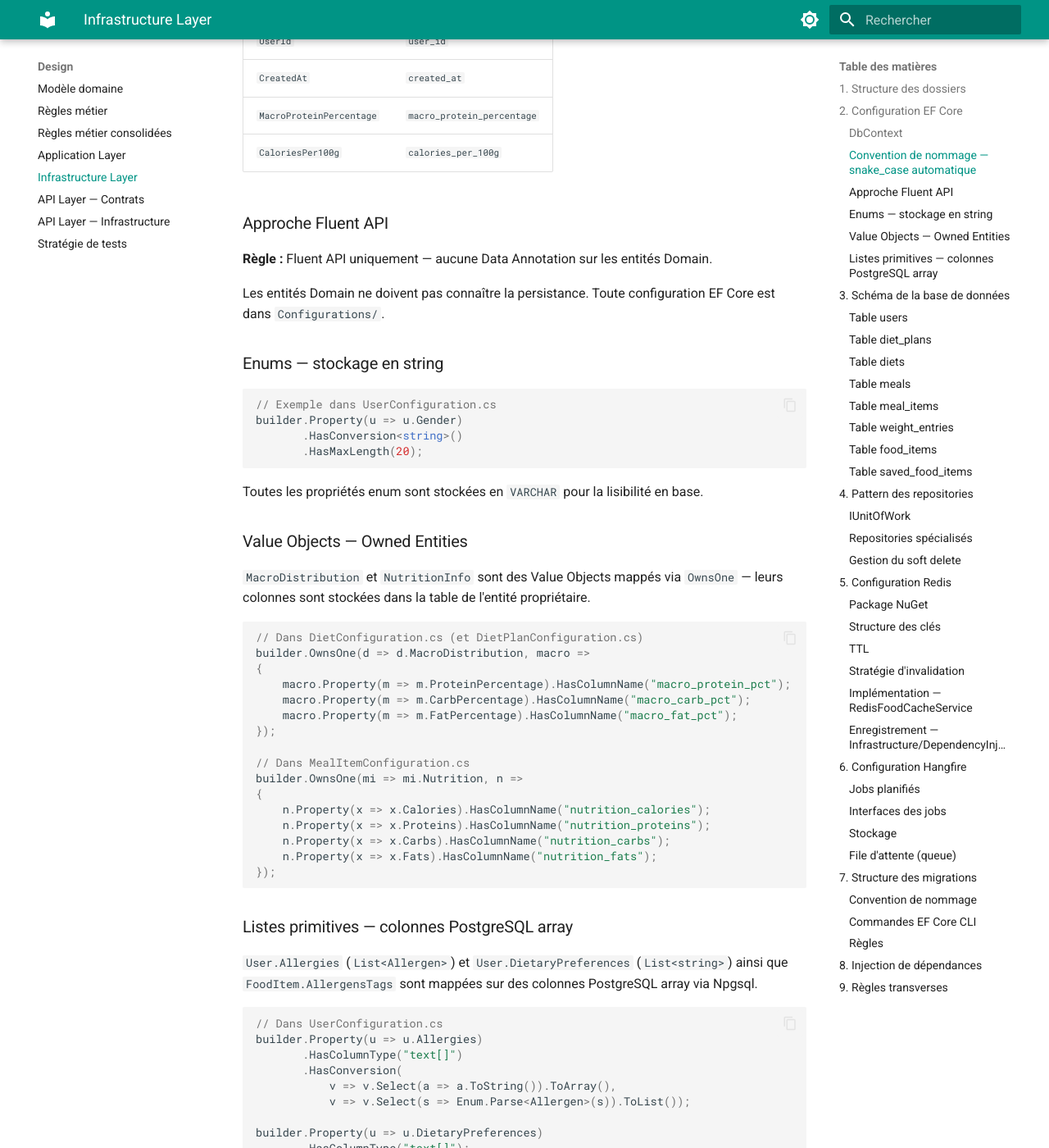
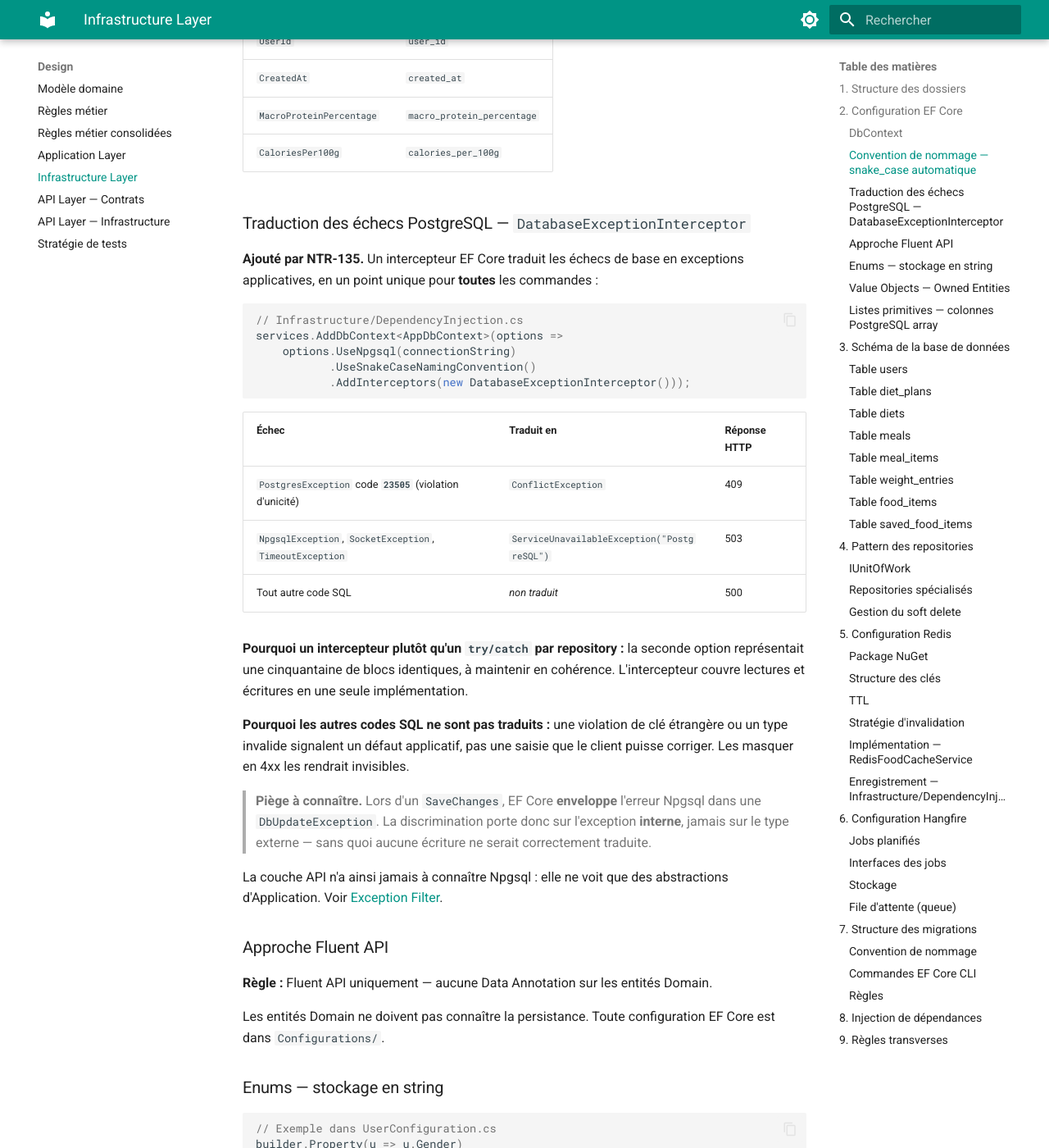
Before and after one commit to MGNetworking/docs-nutrition, an MkDocs documentation site: the page built from pages/backend/design/design-infrastructure.md, in a window 1280 px wide and 1400 px high, scrolled down 1861 px. Shown: the whole window at 82% size. Built offline with MkDocs 1.6.1 and Material for MkDocs 9.7.7, drawn with Linux system fonts in a browser that asks for light colours; some of the changed text lies outside the part shown.

Commit message:
docs: repercuter NTR-135 sur les fiches impactees
keycloak-admin.md : ajoute le troisieme mecanisme de resilience — echec
reseau apres epuisement des tentatives -> ServiceUnavailableException -> 503.
Explique la clause when sur StatusCode : une HttpRequestException avec statut
vient d une reponse d erreur de l API Admin, pas d une indisponibilite. Les
confondre masquerait un defaut de configuration en panne passagere.

design-infrastructure.md : documente DatabaseExceptionInterceptor, son
enregistrement sur le DbContext, la grille de traduction, et le piege de
l enveloppement par EF Core lors d un SaveChanges.

pipeline-http.md : etat de confiance actualise.

Le commit embarque des modifications anterieures de design-infrastructure.md,
comme convenu.

````diff
--- a/pages/backend/design/design-infrastructure.md
+++ b/pages/backend/design/design-infrastructure.md
@@ -89,6 +89,40 @@ services.AddDbContext<AppDbContext>(options =>
 | `CreatedAt` | `created_at` |
 | `MacroProteinPercentage` | `macro_protein_percentage` |
 | `CaloriesPer100g` | `calories_per_100g` |
+
+### Traduction des échecs PostgreSQL — `DatabaseExceptionInterceptor`
+
+**Ajouté par NTR-135.** Un intercepteur EF Core traduit les échecs de base en exceptions
+applicatives, en un point unique pour **toutes** les commandes :
+
+```csharp
+// Infrastructure/DependencyInjection.cs
+services.AddDbContext<AppDbContext>(options =>
+    options.UseNpgsql(connectionString)
+           .UseSnakeCaseNamingConvention()
+           .AddInterceptors(new DatabaseExceptionInterceptor()));
+```
+
+| Échec | Traduit en | Réponse HTTP |
+|---|---|---|
+| `PostgresException` code **`23505`** (violation d'unicité) | `ConflictException` | 409 |
+| `NpgsqlException`, `SocketException`, `TimeoutException` | `ServiceUnavailableException("PostgreSQL")` | 503 |
+| Tout autre code SQL | *non traduit* | 500 |
+
+**Pourquoi un intercepteur plutôt qu'un `try/catch` par repository :** la seconde option
+représentait une cinquantaine de blocs identiques, à maintenir en cohérence. L'intercepteur couvre
+lectures et écritures en une seule implémentation.
+
+**Pourquoi les autres codes SQL ne sont pas traduits :** une violation de clé étrangère ou un
+type invalide signalent un défaut applicatif, pas une saisie que le client puisse corriger. Les
+masquer en 4xx les rendrait invisibles.
+
+> **Piège à connaître.** Lors d'un `SaveChanges`, EF Core **enveloppe** l'erreur Npgsql dans une
+> `DbUpdateException`. La discrimination porte donc sur l'exception **interne**, jamais sur le type
+> externe — sans quoi aucune écriture ne serait correctement traduite.
+
+La couche API n'a ainsi jamais à connaître Npgsql : elle ne voit que des abstractions d'Application.
+Voir [Exception Filter](../systemes/plateforme/exception-filter.md).
 
 ### Approche Fluent API
 
@@ -424,10 +458,13 @@ Voir [Hangfire — moteur de jobs récurrents](../briques/hangfire.md) pour le d
 
 ### Jobs planifiés
 
-| Job | Classe | Schedule (cron) | Heure UTC |
-|---|---|---|---|
-| Import Open Food Facts | `OffImportJob` | `0 3 * * *` | 03h00 |
-| Purge RGPD | `RgpdPurgeJob` | `30 3 * * *` | 03h30 |
+| Job | Classe | Schedule (cron) | Heure UTC | État |
+|---|---|---|---|---|
+| Import Open Food Facts | `OffImportJob` | `Cron.Daily(3)` = `0 3 * * *` | 03h00 | ✅ Livré (NTR-55) |
+| Purge RGPD | `RgpdPurgeJob` | `30 3 * * *` | 03h30 | ⏳ À venir (NTR-56) |
+
+> Cible de conception. **Seul `import-off` est réellement enregistré aujourd'hui** — la classe
+> `RgpdPurgeJob` et son interface n'existent pas encore dans le code.
 
 ### Interfaces des jobs
 
@@ -438,7 +475,7 @@ public interface IOffImportJob
     Task RunAsync();
 }
 
-// Infrastructure/Jobs/RgpdPurge/IRgpdPurgeJob.cs
+// Infrastructure/Jobs/RgpdPurge/IRgpdPurgeJob.cs — ⏳ NTR-56, fichier pas encore créé
 public interface IRgpdPurgeJob
 {
     Task RunAsync();
@@ -447,9 +484,13 @@ public interface IRgpdPurgeJob
 
 ### Stockage
 
-Schéma PostgreSQL dédié `HangFire` — créé automatiquement au démarrage (`PrepareSchemaIfNecessary = true`).
+Schéma PostgreSQL dédié `hangfire` (minuscules) — créé automatiquement au démarrage. C'est le
+comportement par défaut de `Hangfire.PostgreSql` : ni `SchemaName` ni `PrepareSchemaIfNecessary`
+ne sont passés dans le code.
 
 **Aucune migration EF Core** pour les tables Hangfire — elles sont gérées par le package lui-même.
+
+➜ Détail du fonctionnement, du dashboard et de la supervision : [Hangfire — moteur de jobs récurrents](../briques/hangfire.md).
 
 ### File d'attente (queue)
 
@@ -510,9 +551,11 @@ public static class InfrastructureExtensions
         this IServiceCollection services,
         IConfiguration configuration)
     {
+        var connectionString = configuration.GetConnectionString("DefaultConnection");
+
         // EF Core + PostgreSQL
         services.AddDbContext<AppDbContext>(options =>
-            options.UseNpgsql(configuration.GetConnectionString("Default"))
+            options.UseNpgsql(connectionString)
                    .UseSnakeCaseNamingConvention());
 
         services.AddScoped<IUnitOfWork>(sp => sp.GetRequiredService<AppDbContext>());
@@ -533,19 +576,21 @@ public static class InfrastructureExtensions
         // Services externes
         services.AddScoped<IKeycloakAdminService, KeycloakAdminService>();
 
-        // Hangfire
+        // Hangfire — schéma "hangfire" et création des tables : valeurs par défaut du package
         services.AddHangfire(config => config
-            .UsePostgreSqlStorage(configuration.GetConnectionString("Default"),
-                new PostgreSqlStorageOptions
-                {
-                    SchemaName = "HangFire",
-                    PrepareSchemaIfNecessary = true
-                }));
+            .SetDataCompatibilityLevel(CompatibilityLevel.Version_180)
+            .UseSimpleAssemblyNameTypeSerializer()
+            .UseRecommendedSerializerSettings()
+            .UsePostgreSqlStorage(options => options.UseNpgsqlConnection(connectionString)));
         services.AddHangfireServer();
 
+        // Supervision des jobs planifiés
+        services.AddScoped<IJobMonitoringService, JobMonitoringService>();
+
         // Jobs Hangfire
+        services.AddHttpClient<IOffDumpReader, OffDumpReader>();
         services.AddScoped<IOffImportJob, OffImportJob>();
-        services.AddScoped<IRgpdPurgeJob, RgpdPurgeJob>();
+        services.AddScoped<IRgpdPurgeJob, RgpdPurgeJob>();   // ⏳ NTR-56 — pas encore implémenté
 
         return services;
     }
````
Also changed, not shown: pages/backend/briques/keycloak-admin.md (+32 -0 lines), pages/backend/systemes/plateforme/pipeline-http.md (+3 -2 lines).
